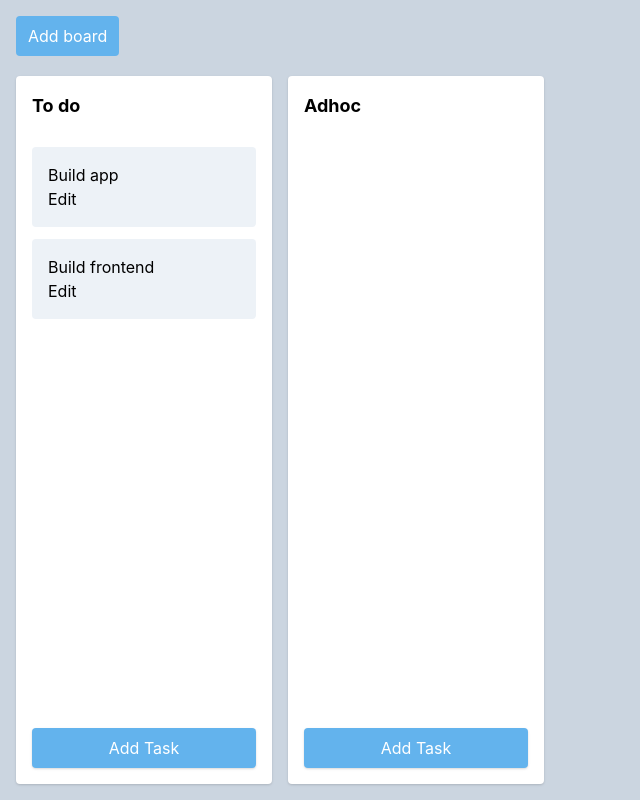
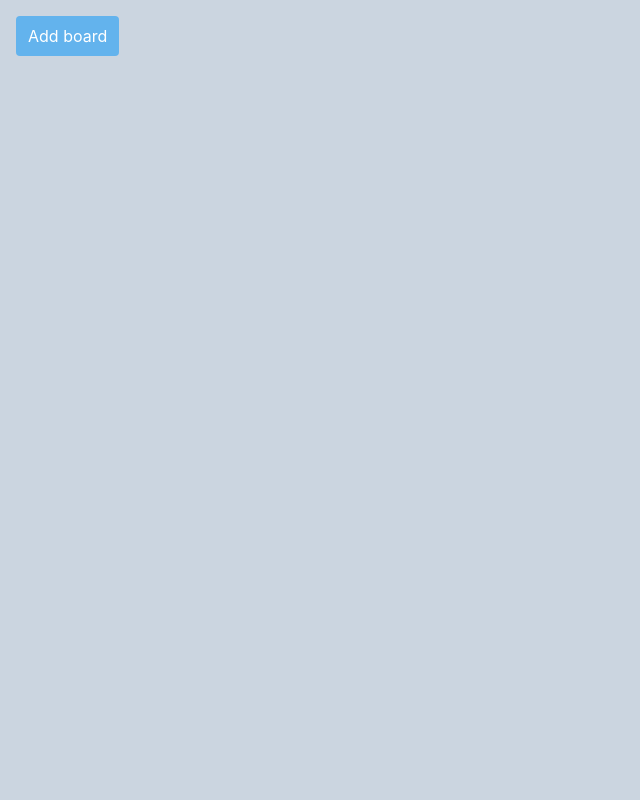
Before and after one commit to epndavis/react-trello-board, a React (Create React App) app: page / in a window 1280 px wide. Shown: the whole page, without its empty margins (0-640 px from the left). Built offline with nearby package versions, Linux system fonts and the light colour scheme.

Commit message:
feat(store): Store boards in localstorage

```diff
--- a/src/App.js
+++ b/src/App.js
@@ -21,12 +21,13 @@ export default class App extends React.Component {
   constructor(props) {
     super(props)
 
-    this.state = Object.assign({
+    this.state = {
       showBoardModal: false,
       showTaskModal: false,
       selectedBoard: {},
       selectedTask: {},
-    }, InitialState)
+      store: InitialState
+    }
 
     this.openBoardModal = this.openBoardModal.bind(this);
     this.closeBoardModal = this.closeBoardModal.bind(this);
@@ -40,8 +41,8 @@ export default class App extends React.Component {
       return
     }
 
-    const fromBoard = this.state.boards.find((board) => source.droppableId === board.id.toString())
-    const toBoard = this.state.boards.find((board) => destination.droppableId === board.id.toString())
+    const fromBoard = this.state.store.boards.find((board) => source.droppableId === board.id.toString())
+    const toBoard = this.state.store.boards.find((board) => destination.droppableId === board.id.toString())
     const draggedTask = fromBoard.tasks.find((task) => task.id.toString() === draggableId);
 
     if (fromBoard.id === toBoard.id) {
@@ -99,34 +100,48 @@ export default class App extends React.Component {
   }
 
   updateBoards = (toBoard, fromBoard) => {
-    const toBoardIndex = this.state.boards.findIndex((filteredBoard) => filteredBoard.id === toBoard.id)
+    const toBoardIndex = this.state.store.boards.findIndex((filteredBoard) => filteredBoard.id === toBoard.id)
 
-    let newBoards = [...this.state.boards]
+    let newBoards = [...this.state.store.boards]
     newBoards[toBoardIndex] = toBoard
 
     if (fromBoard) {
-      const fromBoardIndex = this.state.boards.findIndex((filteredBoard) => filteredBoard.id === fromBoard.id)
+      const fromBoardIndex = this.state.store.boards.findIndex((filteredBoard) => filteredBoard.id === fromBoard.id)
       newBoards[fromBoardIndex] = fromBoard
+    }
+
+    const store = {
+      ...this.state.store,
+      boards: newBoards
     }
 
     this.setState({
       ...this.state,
-      boards: newBoards
+      store
+    }, () => {
+      localStorage.setItem('store', JSON.stringify(store))
     })
   }
 
   makeBoard = ({ value }) => {
     this.setState((state) => {
-      const index = state.boardsIndex++
-      const boards = [...state.boards, Object.assign(boardMap, {
+      const index = state.store.boardsIndex++
+      const boards = [...state.store.boards, Object.assign(boardMap, {
         id: index,
         title: value
       })]
 
+      const store = {
+        ...this.state.store,
+        boardsIndex: index,
+        boards
+      }
+
+      localStorage.setItem('store', JSON.stringify(store))
+
       return {
         ...this.state,
-        boardsIndex: index,
-        boards
+        store
       }
     })
   }
@@ -202,7 +217,7 @@ export default class App extends React.Component {
 
         <div className="flex-1 flex">
           <DragDropContext onDragEnd={this.onDragEnd}>
-            {this.state.boards.map((board, index) => {
+            {this.state.store.boards.map((board, index) => {
               return <Board key={index} board={board} addTask={this.openTaskModal}/>
             })}
           </DragDropContext>
--- a/src/InitialState.js
+++ b/src/InitialState.js
@@ -1,29 +1,7 @@
-export default {
-    boardsIndex: 2,
-    tasksIndex: 2,
-    boards: [
-      {
-        id: 1,
-        title: 'To do',
-        tasks: [
-          {
-            id: 1,
-            title: 'Build app',
-            comments: []
-          },
+const store = localStorage.getItem('store')
 
-          {
-            id: 2,
-            title: 'Build frontend',
-            comments: []
-          }
-        ]
-      },
-
-      {
-        id: 2,
-        title: 'Adhoc',
-        tasks: []
-      }
-    ]
-}
+export default Object.assign({
+    boardsIndex: 0,
+    tasksIndex: 0,
+    boards: []
+}, JSON.parse(store) ?? {})
```
